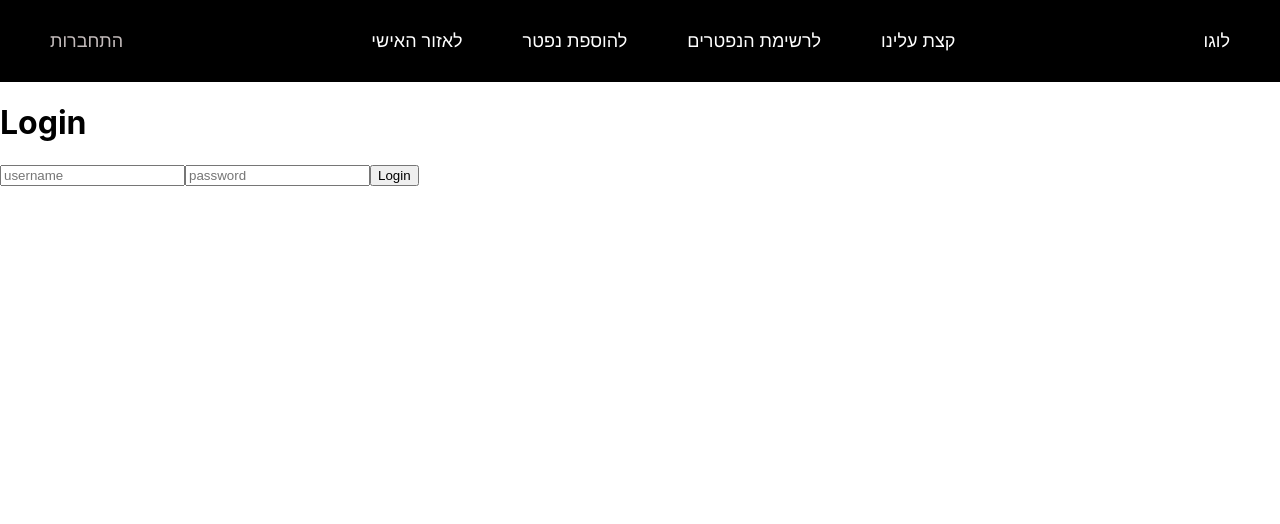
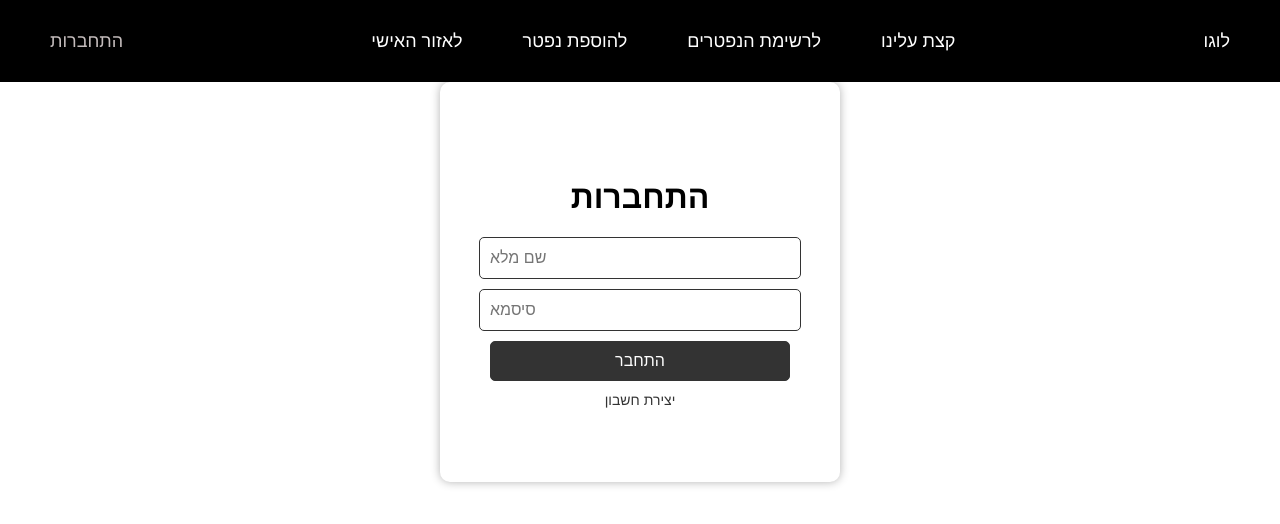
Before and after one commit to uri4722/mat_project, a React (Create React App) app in the folder client/: page /login in a window 1280 px wide. Shown: the top 524 px of the page. Built offline with nearby package versions, Linux system fonts and the light colour scheme.

Commit message:
add login static page

```diff
--- a/client/src/compnents/navigtion/HeaderNav.jsx
+++ b/client/src/compnents/navigtion/HeaderNav.jsx
@@ -5,7 +5,7 @@ function HeaderNav() {
 
     return (
         <div className="header-nav">
-            <nav className="login">
+            <nav className="loginNav">
                 <NavLink to={"/login"}> התחברות </NavLink>
             </nav>
             <nav className="navBtn">
--- a/client/src/compnents/navigtion/css/HeaderNav.css
+++ b/client/src/compnents/navigtion/css/HeaderNav.css
@@ -41,6 +41,6 @@ nav a:hover {
     margin-left: auto;
 }
 
-.login {
+.loginNav {
     margin-right: 0px;
 }
--- a/client/src/pages/Login.jsx
+++ b/client/src/pages/Login.jsx
@@ -1,18 +1,23 @@
+import { NavLink } from "react-router-dom"
 import Header from "../compnents/LandingPageCompnent/Header"
+import "./css/login.css"
+function Login() {
 
 
-function Login() {
 
     return (
-        <div className="Login">
+        <>
             <Header />
-            <h1>Login</h1>
-            <form>
-                <input type="text" placeholder="username" />
-                <input type="password" placeholder="password" />
-                <input type="submit" value="Login" />
-            </form>
-        </div>
+            <div className="loginForm">
+                <form>
+                    <h1>התחברות</h1>
+                    <input type="text" placeholder="שם מלא" />
+                    <input type="password" placeholder="סיסמא" />
+                    <button>התחבר</button>
+                    <NavLink to={"/managerRegister"} >יצירת חשבון</NavLink>
+                </form>
+            </div>
+        </>
     )
 }
 
--- /dev/null
+++ b/client/src/pages/css/login.css
@@ -0,0 +1,60 @@
+.loginForm{
+    width: 100%;
+    height: 100%;
+    display: flex;
+    justify-content: center;
+    align-items: center;
+}
+
+.loginForm form{
+    width: 400px;
+    height: 400px;
+    background-color: #fff;
+    border-radius: 10px;
+    box-shadow: 0 0 10px rgba(0,0,0,0.3);
+    display: flex;
+    flex-direction: column;
+    justify-content: center;
+    align-items: center;
+}
+
+
+.loginForm  input{
+    width: 300px;
+    height: 40px;
+    border: 1px solid #333;
+    border-radius: 5px;
+    margin-bottom: 10px;
+    padding: 0 10px;
+    font-size: 16px;
+}
+
+.loginForm  button{
+    width: 300px;
+    height: 40px;
+    border: 1px solid #333;
+    border-radius: 5px;
+    margin-bottom: 10px;
+    padding: 0 10px;
+    font-size: 16px;
+    background-color: #333;
+    color: #fff;
+    cursor: pointer;
+}
+
+.loginForm  button:hover{
+    background-color: #fff;
+    color: #333;
+    border: 1px solid #333;
+}
+
+.loginForm a{
+    text-decoration: none;
+    color: #333;
+    font-size: 14px;
+    background-color: #fff;
+}
+
+.loginForm a:hover{
+    text-decoration: underline;
+}
```
